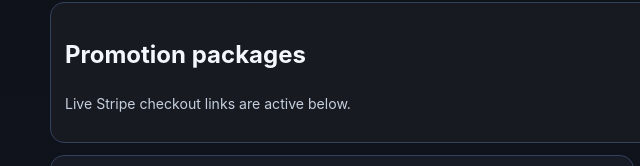
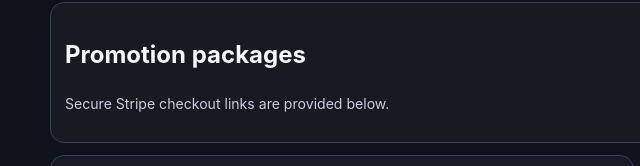
Before and after one commit to CazernyBussey/etib-community-connect, a plain HTML site: page public/advertise.html in a window 1280 px wide. Shown: the part 326-492 px from the top of the page, 0-640 px from the left. Drawn offline with Linux system fonts and the light colour scheme.

Commit message:
Refine advertise copy: remove placeholder-style Stripe link wording

```diff
--- a/public/advertise.html
+++ b/public/advertise.html
@@ -53,7 +53,7 @@
     <section class="container" aria-labelledby="packagesHeading">
       <div class="panel" style="padding:14px; margin-bottom: 12px;">
         <h2 id="packagesHeading">Promotion packages</h2>
-        <p class="small">Live Stripe checkout links are active below.</p>
+        <p class="small">Secure Stripe checkout links are provided below.</p>
       </div>
 
       <section class="cards" aria-label="Package cards">
```
